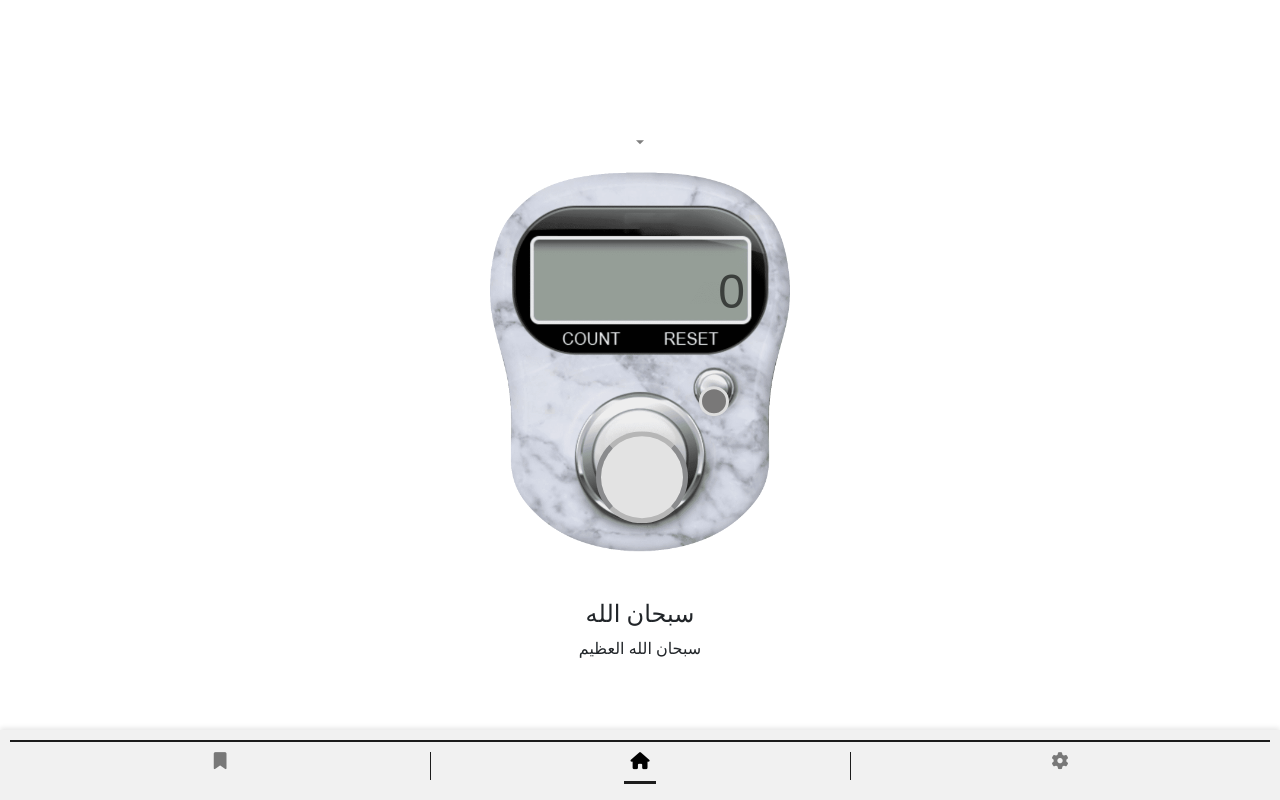
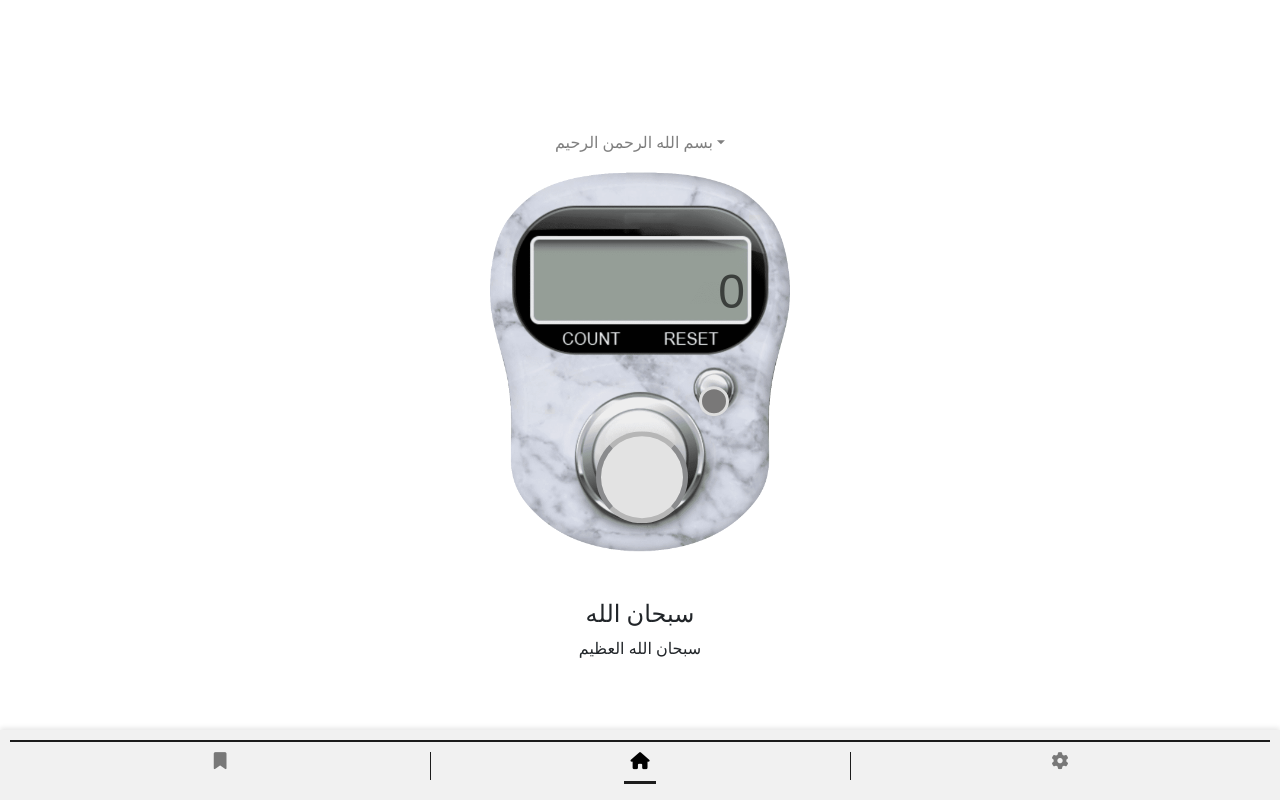
Before and after one commit to IbrahimKhaled19/Sebha, a plain HTML site: page index.html in a window 1280 px wide. Drawn offline with nearby package versions, Linux system fonts and the light colour scheme; a web font is replaced by a local one.

Commit message:
Update index.html

```diff
--- a/index.html
+++ b/index.html
@@ -37,7 +37,7 @@
     </div>
     <div id="home-section" class="main-content position-absolute start-50 top-50 translate-middle">
       <div class="dropdown position-fixed start-50 translate-middle-x">
-        <button class="btn btn-secondary dropdown-toggle  bg-transparent text-black-50" type="button" id="dropdownMenuButton2" data-bs-toggle="dropdown" aria-expanded="false"></button>
+        <button class="btn btn-secondary dropdown-toggle  bg-transparent text-black-50" type="button" id="dropdownMenuButton2" data-bs-toggle="dropdown" aria-expanded="false">بسم الله الرحمن الرحيم</button>
         <ul class="dropdown-menu dropdown-menu-dark" aria-labelledby="dropdownMenuButton2">
           <li><span class="dropdown-item" aria-selected="true" data-content="قال عليه الصلاة والسلام: أحب الكلام إلى الله أربع: سبحان الله، والحمد لله، ولا إله إلا الله، والله أكبر">الله أكبر</span></li>
           <li><span class="dropdown-item" data-content="رسول الله صلَّى اللهُ عليه وسلَّم قال: «إن سبحان الله، والحمد لله، ولا إله إلا الله، والله أكبر: تنفض الخطايا كما تنفض الشجرة ورقها» صححه الألباني في (السلسلة الصحيحة:3168).">الحمدلله</span></li>
```
